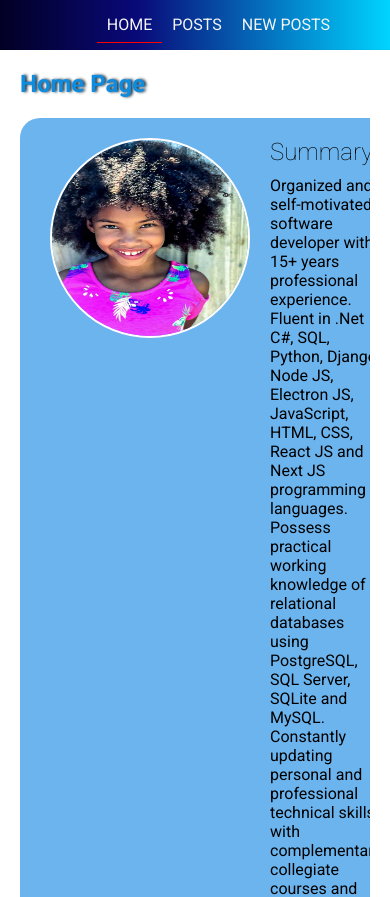
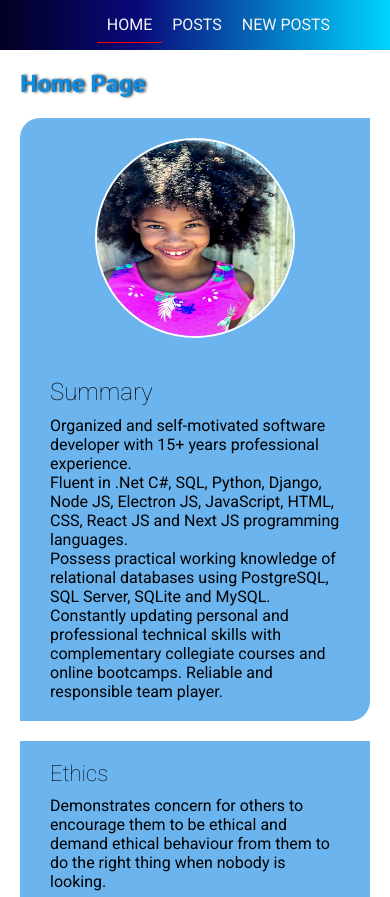
Before and after one commit to pmxshare1/posts, a React (Create React App) app: page / in a window 390 px wide. Shown: the top 897 px of the page. Built offline with nearby package versions, Linux system fonts and the light colour scheme.

Commit message:
worked on responsive layout of the sidebar

```diff
--- a/package.json
+++ b/package.json
@@ -1,5 +1,5 @@
 {
-  "homepage": "https://pmxshare1.github.io/posts",
+  "homepage": "https://pmxshare1.github.io/posts/",
   "name": "posts",
   "version": "0.1.0",
   "private": true,
--- a/src/index.css
+++ b/src/index.css
@@ -56,6 +56,7 @@ div.side-content {
   overflow-x: hidden;
   overflow-y: auto;
   display: flex;
+  flex-direction: column;
   gap: 20px;
   border-radius: 20px 0 20px 0;
 }
@@ -252,6 +253,11 @@ footer span:nth-child(2) {
     flex-direction: row;
     gap: 80px;
   }
+
+  /* SIDEBAR */
+  div.side-content {
+    flex-direction: row;
+  }
 }
 
 @media screen and (min-width: 900px) {
```
